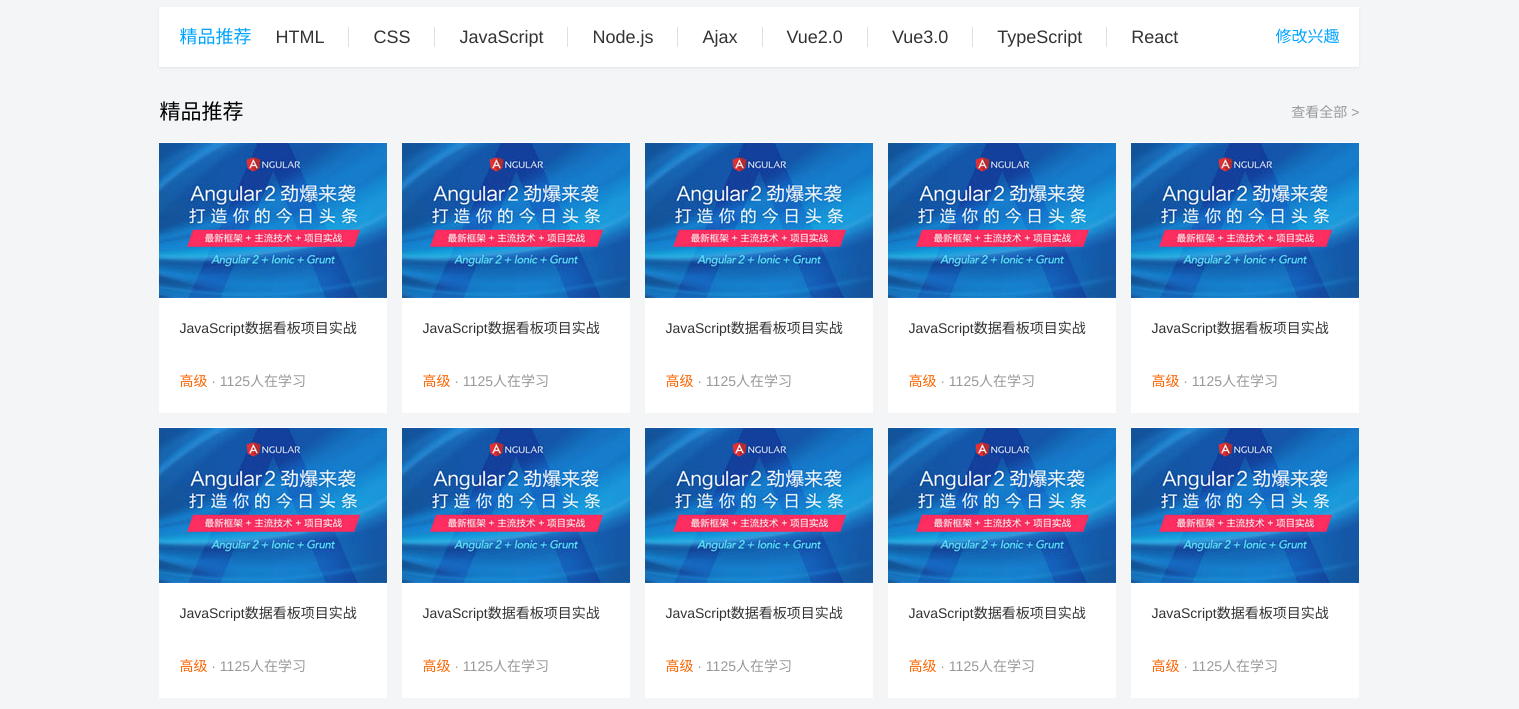
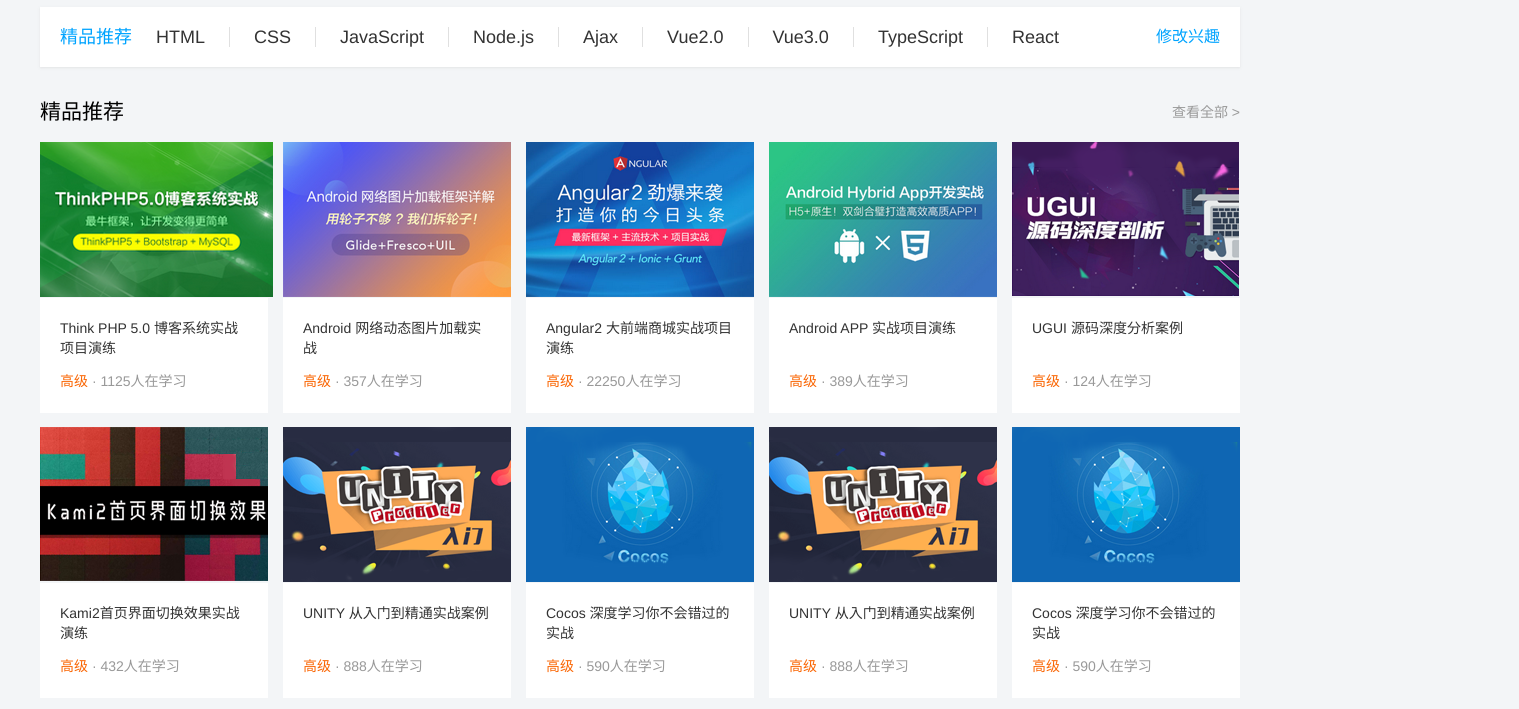
Before and after one commit to dark-life/study-online, a plain HTML site: page index.html in a window 1280 px wide. Shown: the part 523-1232 px from the top of the page, 1519 px wide, since content can reach past the window. Drawn offline with Linux system fonts and the light colour scheme.

Commit message:
2023-08-06change

```diff
--- a/css/index.css
+++ b/css/index.css
@@ -4,11 +4,11 @@
 	width: 1200px;
 }
 
-html,
+/* html,
 body {
-	/* width: 963.2px; */
+	width: 963.2px;
 	width: 1518.8px;
-}
+} */
 
 body {
 	background-color: #f3f5f7;
--- a/index.html
+++ b/index.html
@@ -1,5 +1,6 @@
 <!DOCTYPE html>
 <html>
+
 <head>
 	<meta charset="utf-8">
 	<title>学成在线</title>
@@ -8,6 +9,7 @@
 	<link rel="stylesheet" href="./css/index.css" />
 	<link rel="stylesheet" href="./iconfont/iconfont.css" />
 </head>
+
 <body>
 	<!-- 头部区域 -->
 	<header>
@@ -18,7 +20,9 @@
 				2.搜索引擎优化
 				标签：h1 > a > 网站名称
 				 -->
-				<div class="logo"><h1><a href="#">学成在线</a></h1></div>
+			<div class="logo">
+				<h1><a href="#">学成在线</a></h1>
+			</div>
 
 			<!--
 				导航功能
@@ -34,7 +38,7 @@
 			</div>
 
 			<div class="search">
-					<input type="text" placeholder="输入关键词"/>
+				<input type="text" placeholder="输入关键词" />
 				<span class="iconfont icon-search"></span>
 			</div>
 
@@ -110,97 +114,73 @@
 		</div>
 		<div class="section-body">
 			<ul>
+				<script>
+					let data = [
+						{
+							src: 'images/course01.png',
+							title: 'Think PHP 5.0 博客系统实战项目演练',
+							num: 1125
+						},
+						{
+							src: 'images/course02.png',
+							title: 'Android 网络动态图片加载实战',
+							num: 357
+						},
+						{
+							src: 'images/course03.png',
+							title: 'Angular2 大前端商城实战项目演练',
+							num: 22250
+						},
+						{
+							src: 'images/course04.png',
+							title: 'Android APP 实战项目演练',
+							num: 389
+						},
+						{
+							src: 'images/course05.png',
+							title: 'UGUI 源码深度分析案例',
+							num: 124
+						},
+						{
+							src: 'images/course06.png',
+							title: 'Kami2首页界面切换效果实战演练',
+							num: 432
+						},
+						{
+							src: 'images/course07.png',
+							title: 'UNITY 从入门到精通实战案例',
+							num: 888
+						},
+						{
+							src: 'images/course08.png',
+							title: 'Cocos 深度学习你不会错过的实战',
+							num: 590
+						},
+						{
+							src: 'images/course07.png',
+							title: 'UNITY 从入门到精通实战案例',
+							num: 888
+						},
+						{
+							src: 'images/course08.png',
+							title: 'Cocos 深度学习你不会错过的实战',
+							num: 590
+						}
+					]
+					for (let i = 0; i < data.length; i++) {
+						document.write(`
 							<li>
 								<a href="#">
-							<div class="pic"><img src="uploads/pro_07.jpg" ></div>
+									<div class="pic"><img src=${data[i].src}></div>
 									<div class="text">
-								<h4>JavaScript数据看板项目实战</h4>
-								<p><span>高级</span> · <em>1125</em>人在学习</p>
+										<h4>${data[i].title}</h4>
+										<p><span>高级</span> · <em>${data[i].num}</em>人在学习</p>
 									</div>
 								</a>
 							</li>
-					<li>
-						<a href="#">
-							<div class="pic"><img src="uploads/pro_07.jpg" ></div>
-							<div class="text">
-								<h4>JavaScript数据看板项目实战</h4>
-								<p><span>高级</span> · <em>1125</em>人在学习</p>
-							</div>
-						</a>
-					</li>
-					<li>
-						<a href="#">
-							<div class="pic"><img src="uploads/pro_07.jpg" ></div>
-							<div class="text">
-								<h4>JavaScript数据看板项目实战</h4>
-								<p><span>高级</span> · <em>1125</em>人在学习</p>
-							</div>
-						</a>
-					</li>
-					<li>
-						<a href="#">
-							<div class="pic"><img src="uploads/pro_07.jpg" ></div>
-							<div class="text">
-								<h4>JavaScript数据看板项目实战</h4>
-								<p><span>高级</span> · <em>1125</em>人在学习</p>
-							</div>
-						</a>
-					</li>
-					<li>
-						<a href="#">
-							<div class="pic"><img src="uploads/pro_07.jpg" ></div>
-							<div class="text">
-								<h4>JavaScript数据看板项目实战</h4>
-								<p><span>高级</span> · <em>1125</em>人在学习</p>
-							</div>
-						</a>
-					</li>
-					<li>
-						<a href="#">
-							<div class="pic"><img src="uploads/pro_07.jpg" ></div>
-							<div class="text">
-								<h4>JavaScript数据看板项目实战</h4>
-								<p><span>高级</span> · <em>1125</em>人在学习</p>
-							</div>
-						</a>
-					</li>
-					<li>
-						<a href="#">
-							<div class="pic"><img src="uploads/pro_07.jpg" ></div>
-							<div class="text">
-								<h4>JavaScript数据看板项目实战</h4>
-								<p><span>高级</span> · <em>1125</em>人在学习</p>
-							</div>
-						</a>
-					</li>
-					<li>
-						<a href="#">
-							<div class="pic"><img src="uploads/pro_07.jpg" ></div>
-							<div class="text">
-								<h4>JavaScript数据看板项目实战</h4>
-								<p><span>高级</span> · <em>1125</em>人在学习</p>
-							</div>
-						</a>
-					</li>
-					<li>
-						<a href="#">
-							<div class="pic"><img src="uploads/pro_07.jpg" ></div>
-							<div class="text">
-								<h4>JavaScript数据看板项目实战</h4>
-								<p><span>高级</span> · <em>1125</em>人在学习</p>
-							</div>
-						</a>
-					</li>
-					<li>
-						<a href="#">
-							<div class="pic"><img src="uploads/pro_07.jpg" ></div>
-							<div class="text">
-								<h4>JavaScript数据看板项目实战</h4>
-								<p><span>高级</span> · <em>1125</em>人在学习</p>
-							</div>
-						</a>
-					</li>
-
+						`)
+					}
+				</script>
 			</ul>
 		</div>
 	</div>
@@ -219,14 +199,14 @@
 		</div>
 		<div class="section-body">
 			<div class="section-body-front">
-					<div class="left"><img src="uploads/widget-ind-left1.png" ></div>
+				<div class="left"><img src="uploads/widget-ind-left1.png"></div>
 				<div class="right">
-						<div class="top"><img src="uploads/widget-ind-top1.png" ></div>
+					<div class="top"><img src="uploads/widget-ind-top1.png"></div>
 					<div class="bottom">
 						<ul>
 							<li>
 								<a href="#">
-										<div class="pic"><img src="uploads/pro_07.jpg" ></div>
+									<div class="pic"><img src="uploads/pro_07.jpg"></div>
 									<div class="text">
 										<h4>JavaScript数据看板项目实战</h4>
 										<p><span>高级</span> · <em>1125</em>人在学习</p>
@@ -235,7 +215,7 @@
 							</li>
 							<li>
 								<a href="#">
-										<div class="pic"><img src="uploads/pro_07.jpg" ></div>
+									<div class="pic"><img src="uploads/pro_07.jpg"></div>
 									<div class="text">
 										<h4>JavaScript数据看板项目实战</h4>
 										<p><span>高级</span> · <em>1125</em>人在学习</p>
@@ -244,7 +224,7 @@
 							</li>
 							<li>
 								<a href="#">
-										<div class="pic"><img src="uploads/pro_07.jpg" ></div>
+									<div class="pic"><img src="uploads/pro_07.jpg"></div>
 									<div class="text">
 										<h4>JavaScript数据看板项目实战</h4>
 										<p><span>高级</span> · <em>1125</em>人在学习</p>
@@ -253,7 +233,7 @@
 							</li>
 							<li>
 								<a href="#">
-										<div class="pic"><img src="uploads/pro_07.jpg" ></div>
+									<div class="pic"><img src="uploads/pro_07.jpg"></div>
 									<div class="text">
 										<h4>JavaScript数据看板项目实战</h4>
 										<p><span>高级</span> · <em>1125</em>人在学习</p>
@@ -283,7 +263,7 @@
 			<ul>
 				<li>
 					<a href="#">
-							<div class="pic"><img src="uploads/pro_07.jpg" ></div>
+						<div class="pic"><img src="uploads/pro_07.jpg"></div>
 						<div class="text">
 							<h4>JavaScript数据看板项目实战</h4>
 							<p><span>高级</span> · <em>1125</em>人在学习</p>
@@ -292,7 +272,7 @@
 				</li>
 				<li>
 					<a href="#">
-							<div class="pic"><img src="uploads/pro_07.jpg" ></div>
+						<div class="pic"><img src="uploads/pro_07.jpg"></div>
 						<div class="text">
 							<h4>JavaScript数据看板项目实战</h4>
 							<p><span>高级</span> · <em>1125</em>人在学习</p>
@@ -301,7 +281,7 @@
 				</li>
 				<li>
 					<a href="#">
-							<div class="pic"><img src="uploads/pro_07.jpg" ></div>
+						<div class="pic"><img src="uploads/pro_07.jpg"></div>
 						<div class="text">
 							<h4>JavaScript数据看板项目实战</h4>
 							<p><span>高级</span> · <em>1125</em>人在学习</p>
@@ -310,7 +290,7 @@
 				</li>
 				<li>
 					<a href="#">
-							<div class="pic"><img src="uploads/pro_07.jpg" ></div>
+						<div class="pic"><img src="uploads/pro_07.jpg"></div>
 						<div class="text">
 							<h4>JavaScript数据看板项目实战</h4>
 							<p><span>高级</span> · <em>1125</em>人在学习</p>
@@ -319,7 +299,7 @@
 				</li>
 				<li>
 					<a href="#">
-							<div class="pic"><img src="uploads/pro_07.jpg" ></div>
+						<div class="pic"><img src="uploads/pro_07.jpg"></div>
 						<div class="text">
 							<h4>JavaScript数据看板项目实战</h4>
 							<p><span>高级</span> · <em>1125</em>人在学习</p>
@@ -346,7 +326,7 @@
 			<ul>
 				<li>
 					<a href="#">
-							<div class="pic"><img src="uploads/pro_07.jpg" ></div>
+						<div class="pic"><img src="uploads/pro_07.jpg"></div>
 						<div class="text">
 							<h4>JavaScript数据看板项目实战</h4>
 							<p><span>高级</span> · <em>1125</em>人在学习</p>
@@ -355,7 +335,7 @@
 				</li>
 				<li>
 					<a href="#">
-							<div class="pic"><img src="uploads/pro_07.jpg" ></div>
+						<div class="pic"><img src="uploads/pro_07.jpg"></div>
 						<div class="text">
 							<h4>JavaScript数据看板项目实战</h4>
 							<p><span>高级</span> · <em>1125</em>人在学习</p>
@@ -364,7 +344,7 @@
 				</li>
 				<li>
 					<a href="#">
-							<div class="pic"><img src="uploads/pro_07.jpg" ></div>
+						<div class="pic"><img src="uploads/pro_07.jpg"></div>
 						<div class="text">
 							<h4>JavaScript数据看板项目实战</h4>
 							<p><span>高级</span> · <em>1125</em>人在学习</p>
@@ -373,7 +353,7 @@
 				</li>
 				<li>
 					<a href="#">
-							<div class="pic"><img src="uploads/pro_07.jpg" ></div>
+						<div class="pic"><img src="uploads/pro_07.jpg"></div>
 						<div class="text">
 							<h4>JavaScript数据看板项目实战</h4>
 							<p><span>高级</span> · <em>1125</em>人在学习</p>
@@ -382,7 +362,7 @@
 				</li>
 				<li>
 					<a href="#">
-							<div class="pic"><img src="uploads/pro_07.jpg" ></div>
+						<div class="pic"><img src="uploads/pro_07.jpg"></div>
 						<div class="text">
 							<h4>JavaScript数据看板项目实战</h4>
 							<p><span>高级</span> · <em>1125</em>人在学习</p>
@@ -397,7 +377,7 @@
 	<footer>
 		<div class="wrapper">
 			<div class="left">
-					<a href="#"><img src="images/logo_03.png" ></a>
+				<a href="#"><img src="images/logo_03.png"></a>
 				<p>学成网致力于普及中国最好的教育它与中国一流大学和机构合作提供在线课程。 © 2023年XTCG Inc.保留所有权利。-沪ICP备15025210号</p>
 				<a href="#" class="download">下载APP</a>
 			</div>
@@ -427,4 +407,5 @@
 		</div>
 	</footer>
 </body>
+
 </html>
```
Also changed, not shown: images/course01.png (added), images/course02.png (added), images/course03.png (added), images/course04.png (added), images/course05.png (added), images/course06.png (added), images/course07.png (added), images/course08.png (added). Lines whose indentation alone changed are shown as unchanged.
